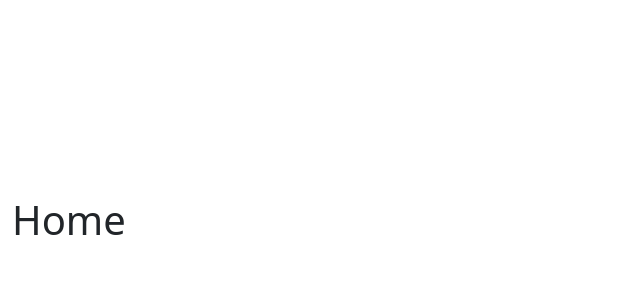
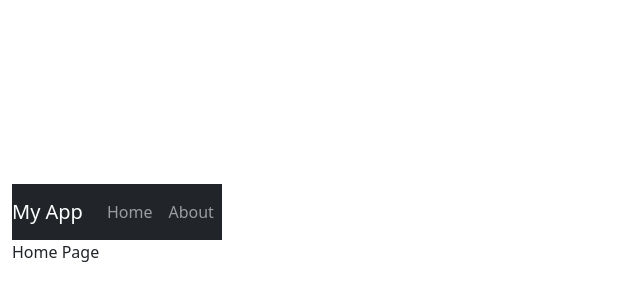
Before and after one commit to keironchaudhry/bookshop-project, a React (Vite) app: page / in a window 1280 px wide. Shown: the part 176-476 px from the top of the page, without its empty margins (0-640 px from the left). Built offline with nearby package versions, Linux system fonts and the light colour scheme.

Commit message:
Add: homepage and navbar pages and components

```diff
--- a/src/App.tsx
+++ b/src/App.tsx
@@ -1,14 +1,18 @@
-import { Routes, Route } from "react-router-dom";
+import { BrowserRouter as Router, Routes, Route } from "react-router-dom";
+import Navbar from "./components/Navbar";
 import { Container } from "react-bootstrap";
+import Home from "./pages/Home";
 
 function App() {
   return (
-    <Container>
-      <Routes>
-        <Route path="/" element={<h1>Home</h1>} />
-        <Route path="/about" element={<h1>About</h1>} />
-      </Routes>
-    </Container>
+    <Router>
+      <Container>
+        <Navbar />
+        <Routes>
+          <Route path="/" element={<Home />} />
+        </Routes>
+      </Container>
+    </Router>
   );
 }
 
--- /dev/null
+++ b/src/components/Navbar.tsx
@@ -0,0 +1,27 @@
+// Navbar.tsx
+import React from "react";
+import { Navbar as BootstrapNavbar, Nav } from "react-bootstrap";
+import { Link } from "react-router-dom";
+
+const Navbar: React.FC = () => {
+  return (
+    <BootstrapNavbar bg="dark" variant="dark" expand="lg">
+      <BootstrapNavbar.Brand as={Link} to="/">
+        My App
+      </BootstrapNavbar.Brand>
+      <BootstrapNavbar.Toggle aria-controls="navbar-nav" />
+      <BootstrapNavbar.Collapse id="navbar-nav">
+        <Nav className="mr-auto">
+          <Nav.Link as={Link} to="/">
+            Home
+          </Nav.Link>
+          <Nav.Link as={Link} to="/about">
+            About
+          </Nav.Link>
+        </Nav>
+      </BootstrapNavbar.Collapse>
+    </BootstrapNavbar>
+  );
+};
+
+export default Navbar;
--- a/src/main.tsx
+++ b/src/main.tsx
@@ -3,12 +3,9 @@ import ReactDOM from "react-dom/client";
 import App from "./App.tsx";
 import "./index.css";
 import "bootstrap/dist/css/bootstrap.min.css";
-import { BrowserRouter } from "react-router-dom";
 
 ReactDOM.createRoot(document.getElementById("root")!).render(
   <React.StrictMode>
-    <BrowserRouter>
-      <App />
-    </BrowserRouter>
+    <App />
   </React.StrictMode>
 );
--- /dev/null
+++ b/src/pages/Home.tsx
@@ -0,0 +1,7 @@
+import React from 'react';
+
+const Home: React.FC = () => {
+  return <div>Home Page</div>;
+};
+
+export default Home;
```
Also changed, not shown: .gitpod.yml (added).
